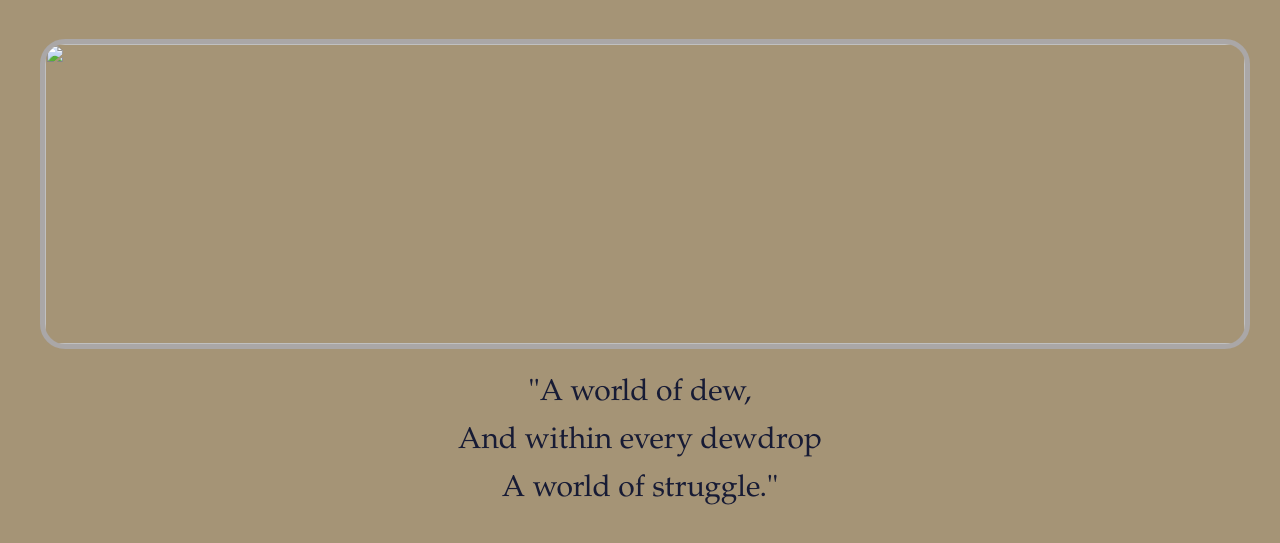
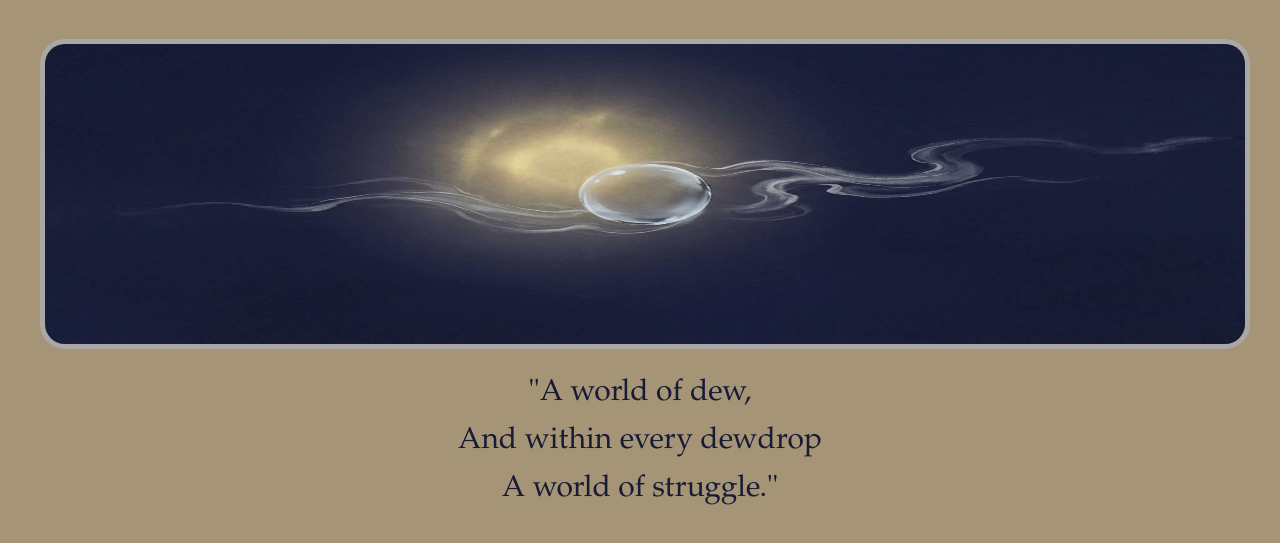
Before and after one commit to w-colon115/Haiku-site2, a plain HTML site: page index.html in a window 1280 px wide. Shown: the part 287-830 px from the top of the page. Drawn offline with Linux system fonts and the light colour scheme.

Commit message:
update changes

```diff
--- a/index.html
+++ b/index.html
@@ -11,7 +11,7 @@
         <div class="content-wrapper">
             <h1>"The World of Dew"</h1>
             <h2>Kobayashi Issa</h2>
-            <img src="img/Firefly_Gemini Flash_A world of dew and within every dew drop A world of struggle, Give me a few photos se 44900 (1).png" alt="" width="1200" height="300">
+            <img src="Firefly_Gemini Flash_A world of dew and within every dew drop A world of struggle, Give me a few photos se 44900 (1).png" alt="" width="1200" height="300">
             <p>
                 "A world of dew,<br>
                 And within every dewdrop<br>
```
